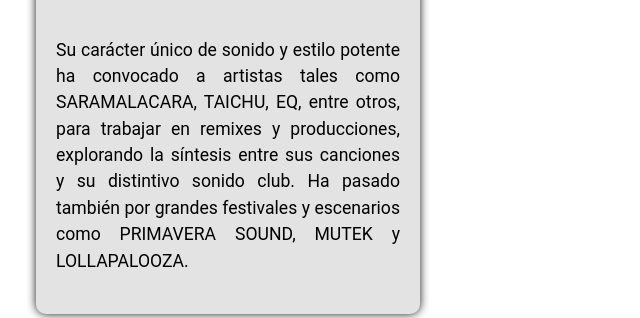
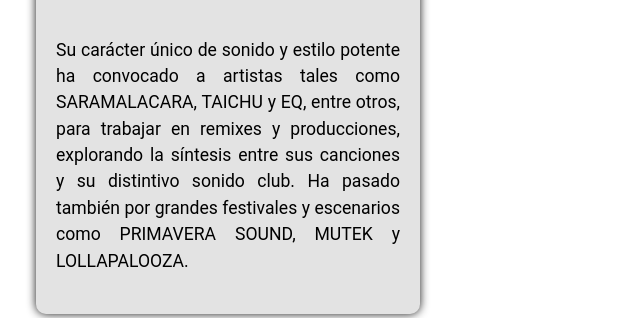
Before and after one commit to devilmaycry777/web-maja, a plain HTML site: page bio.html in a window 1280 px wide. Shown: the part 923-1241 px from the top of the page, 634-1274 px from the left. Drawn offline with Linux system fonts and the light colour scheme.

Commit message:
correct bio

```diff
--- a/bio.html
+++ b/bio.html
@@ -47,7 +47,7 @@
                 </p>
                 <p>
                     Su carácter único de sonido y estilo potente ha convocado a artistas tales
-                    como SARAMALACARA, TAICHU, EQ, entre otros, para trabajar en remixes y producciones,
+                    como SARAMALACARA, TAICHU y EQ, entre otros, para trabajar en remixes y producciones,
                     explorando la síntesis entre sus canciones y su distintivo sonido club. Ha pasado también por
                     grandes
                     festivales y escenarios como PRIMAVERA SOUND, MUTEK y LOLLAPALOOZA.
```
